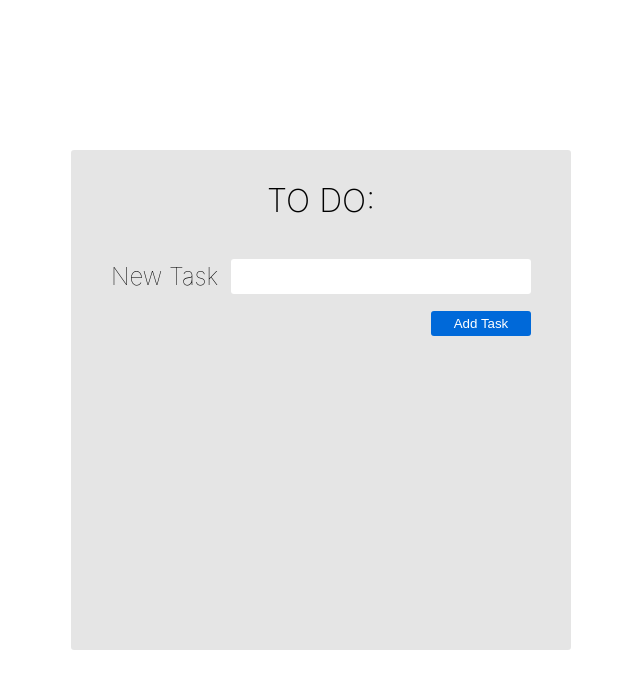
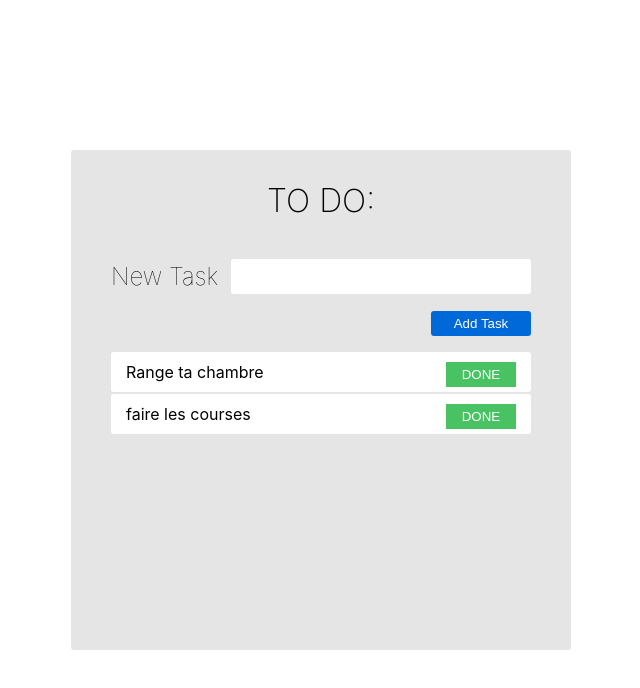
Before and after one commit to bastien17-dev/to-do-list-react, a React (Create React App) app: page / in a window 1280 px wide. Shown: the top 688 px of the page, without its empty margins (319-959 px from the left). Built offline with nearby package versions, Linux system fonts and the light colour scheme.

Commit message:
can delete tasks

```diff
--- a/src/App.js
+++ b/src/App.js
@@ -1,15 +1,15 @@
 import React from 'react';
-import Task from './task';
+import Tasks from './task';
 
 import './App.css';
 
-const toDoArray = [];
+const toDoArray = ['Range ta chambre', 'faire les courses'];
 
 function App() {
   return (
     <div className='container'>
       <h1>TO DO:</h1>
-      <Task array={toDoArray}></Task>
+      <Tasks array={toDoArray}></Tasks>
     </div>
   );
 }
--- a/src/listItems.css
+++ b/src/listItems.css
@@ -1,10 +1,12 @@
-ul {
+.list {
   padding-inline-start: 0px;
+  max-height: 270px;
+  overflow: scroll;
 }
 
-.list {
+.list__items {
   display: flex;
-
+  justify-content: space-between;
   padding: 10px 15px;
   height: 40px;
   text-align: left;
@@ -12,3 +14,12 @@ ul {
   border-radius: 3px;
   margin-bottom: 2px;
 }
+
+.list__closeButton {
+  width: 70px;
+  height: 25px;
+  border: none;
+  background-color: rgb(73, 194, 99);
+  color: white;
+  font-weight: 100;
+}
--- a/src/listItems.js
+++ b/src/listItems.js
@@ -5,16 +5,25 @@ class ListItems extends React.Component {
   constructor(props) {
     super(props);
     this.state = {
-      content: this.props.array
+      itemsTab: this.props.array
     };
+
+    this.closeTask = this.closeTask.bind(this);
+  }
+
+  closeTask(e) {
+    e.target.parentNode.style.display = 'none';
   }
 
   render() {
     return (
-      <ul>
+      <ul className='list'>
         {this.props.array.map(element => (
-          <li className='list' key={element.indexOf()}>
+          <li className='list__items' key={element}>
             {element}
+            <button className='list__closeButton' onClick={this.closeTask}>
+              DONE
+            </button>
           </li>
         ))}
       </ul>
--- a/src/task.css
+++ b/src/task.css
@@ -22,6 +22,7 @@
   border: none;
   border-radius: 3px;
   padding-left: 10px;
+  font-size: 1.2em;
 }
 
 .taskForm__submit {
--- a/src/task.js
+++ b/src/task.js
@@ -2,7 +2,7 @@ import React from 'react';
 import ListItems from './listItems';
 import './task.css';
 
-class Task extends React.Component {
+class Tasks extends React.Component {
   constructor(props) {
     super(props);
     this.state = {
@@ -21,7 +21,9 @@ class Task extends React.Component {
   handleSubmit(e) {
     e.preventDefault();
     let arrayBis = [...this.state.array];
-    arrayBis.push(this.state.task);
+    if (this.state.task.length > 1) {
+      arrayBis.push(this.state.task);
+    }
     this.setState({ array: arrayBis });
     this.setState({ task: '' });
   }
@@ -51,4 +53,4 @@ class Task extends React.Component {
   }
 }
 
-export default Task;
+export default Tasks;
```
